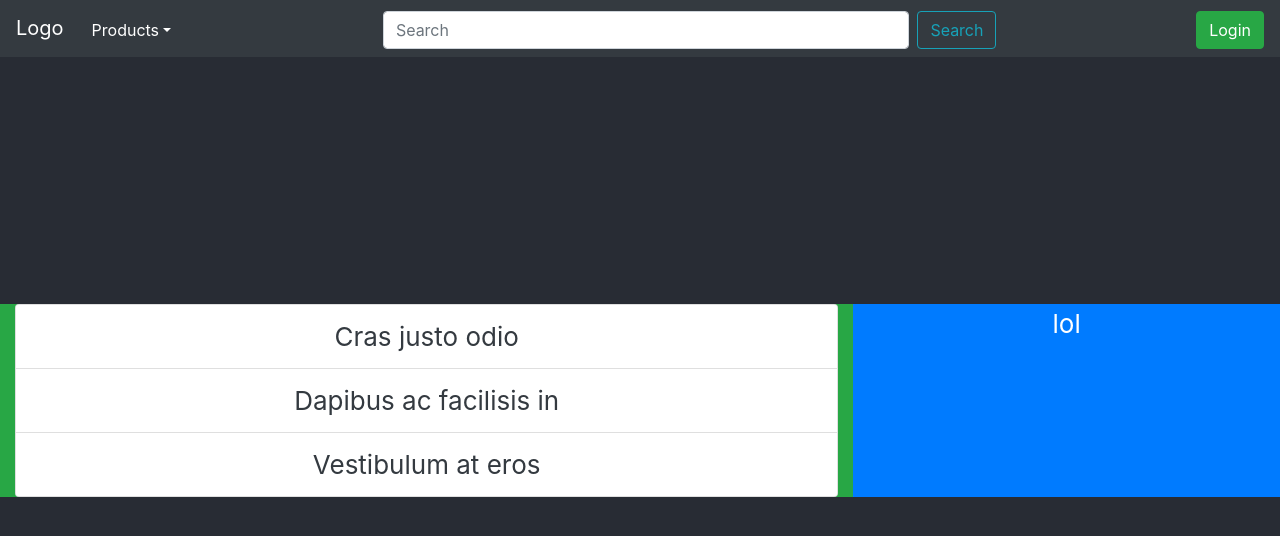
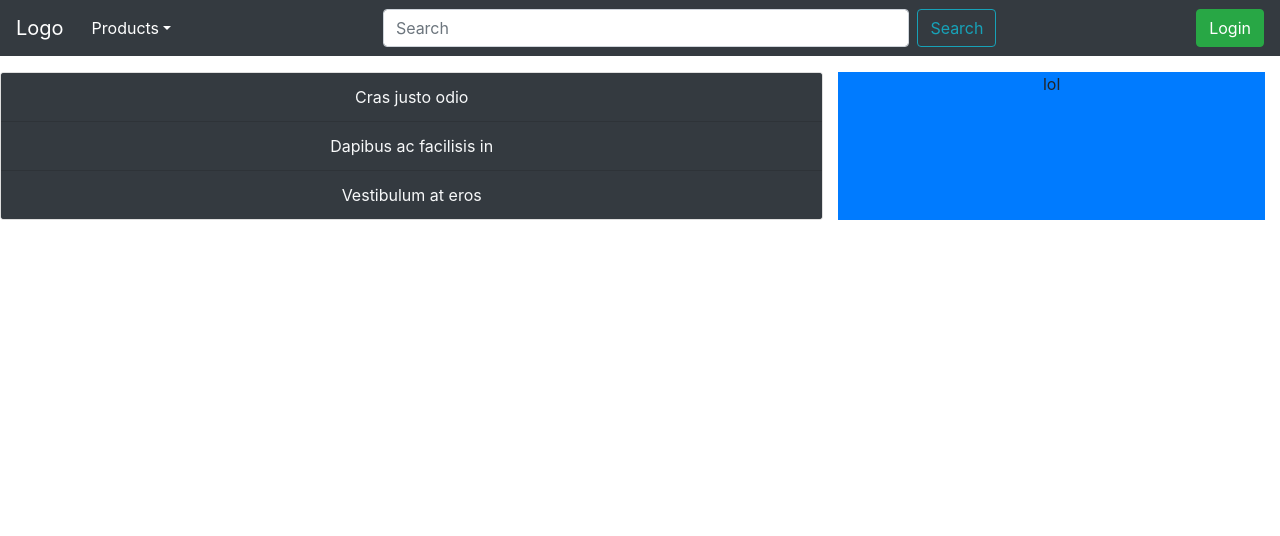
Before and after one commit to rayan1810/arp-company-webapp, a React (Create React App) app: page / in a window 1280 px wide. Shown: the top 536 px of the page. Built offline with nearby package versions, Linux system fonts and the light colour scheme.

Commit message:
feat:/modi-card-up

```diff
--- a/src/App.js
+++ b/src/App.js
@@ -5,16 +5,15 @@ import { Sample, ModiNavbar, ModiDropdown, ModiCard } from "./components";
 function App() {
   return (
     <div className="App">
-      <header className="App-header">
+      {/* <header className="App-header"> */}
         <ModiNavbar dropdown={<ModiDropdown dropdownItems={["Add new product", "Manage"]} />} />
-        <div className="row w-100">
-          <div className="col-md-8 bg-success">
+        <div className="row w-100 mt-5 pt-4">
+          <div className="col-md-8">
             <ModiCard></ModiCard>
           </div>
           <div className="col-md-4 bg-primary">lol</div>
         </div>
-
-      </header>
+      {/* </header> */}
     </div>
   );
 }
--- a/src/components/card/index.js
+++ b/src/components/card/index.js
@@ -2,11 +2,11 @@ import { Card, ListGroup } from "react-bootstrap";
 
 export function ModiCard(props) {
     return (
-        <Card style={{ width: '18rem' }} className="w-100 text-dark">
-            <ListGroup variant="flush">
-                <ListGroup.Item>Cras justo odio</ListGroup.Item>
-                <ListGroup.Item>Dapibus ac facilisis in</ListGroup.Item>
-                <ListGroup.Item>Vestibulum at eros</ListGroup.Item>
+        <Card style={{ width: '18rem' , minHeight:'0.7vh'}} className="w-100 text-light">
+            <ListGroup variant="flush" className="bg-dark">
+                <ListGroup.Item className="bg-dark">Cras justo odio</ListGroup.Item>
+                <ListGroup.Item className="bg-dark">Dapibus ac facilisis in</ListGroup.Item>
+                <ListGroup.Item className="bg-dark">Vestibulum at eros</ListGroup.Item>
             </ListGroup>
         </Card>
     )
```
